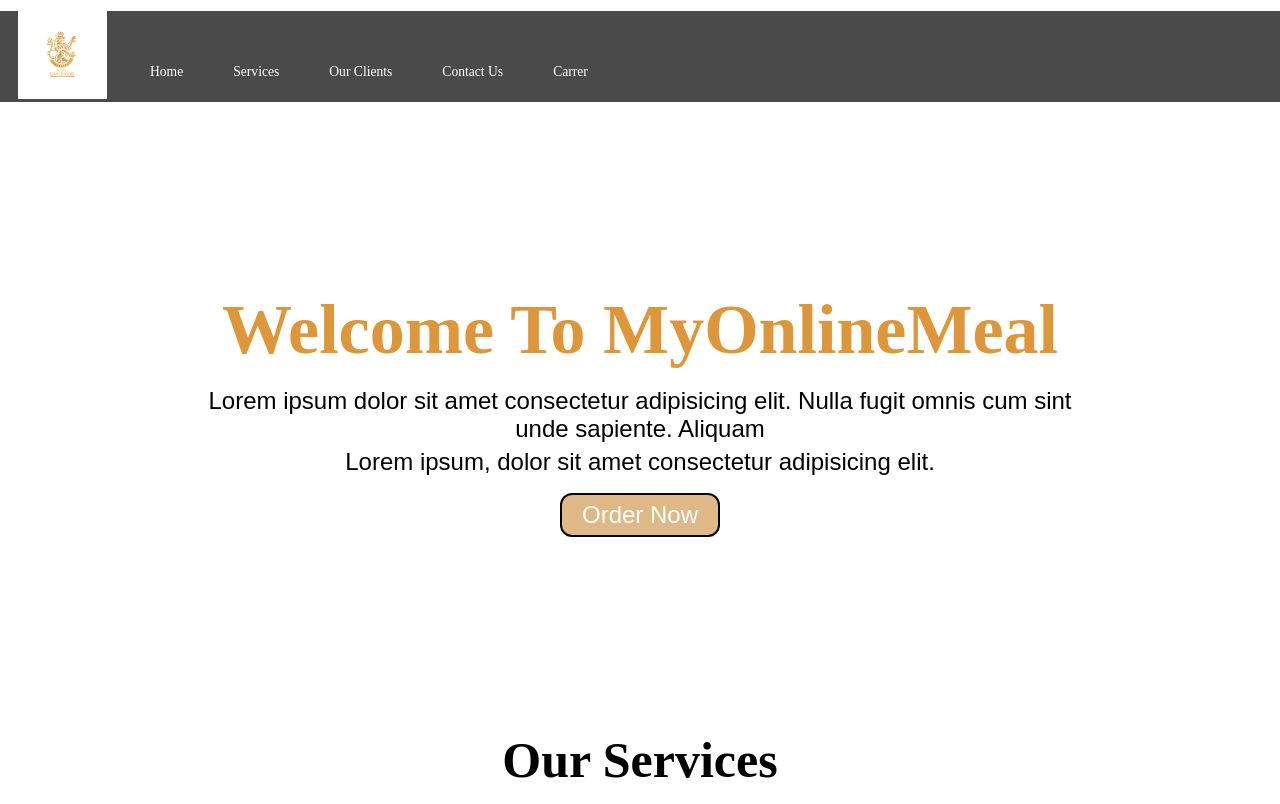
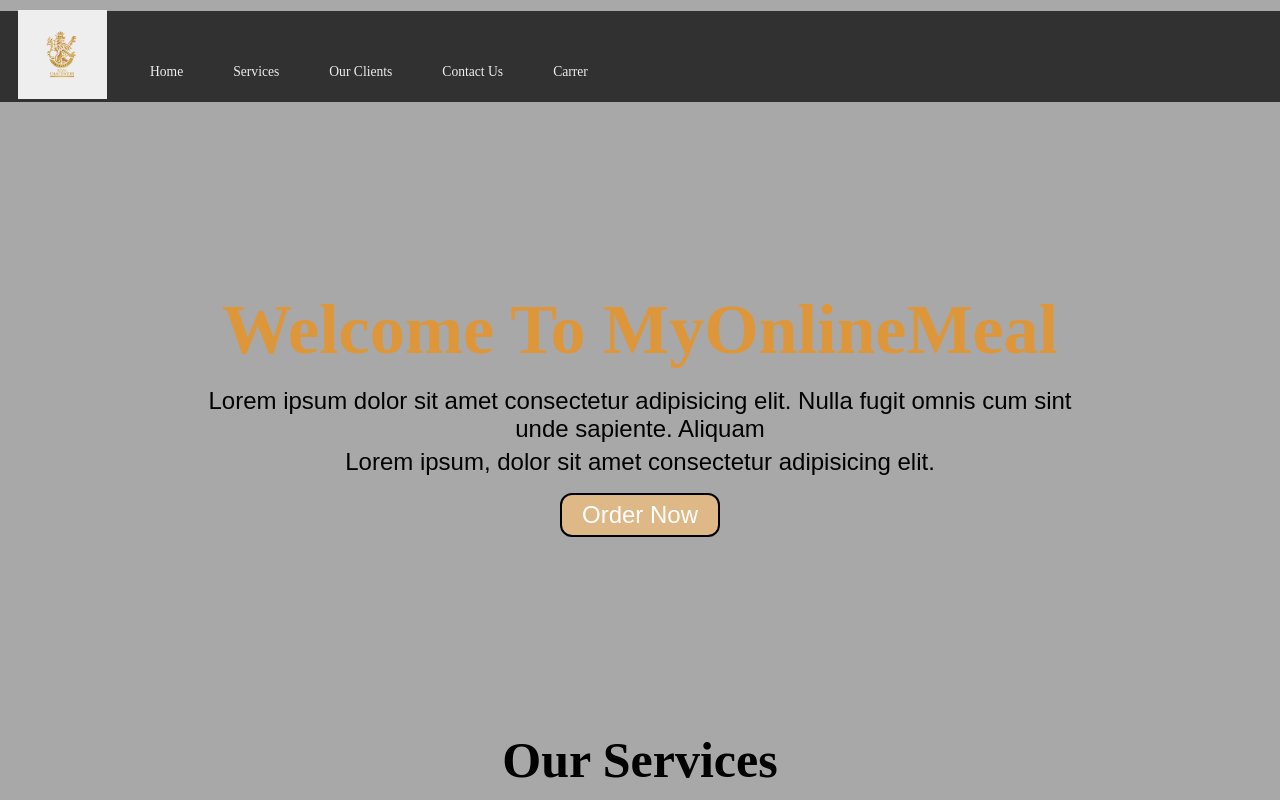
Before and after one commit to divyamlathiya/MyOnlineMeal22, a plain HTML site: page index.html in a window 1280 px wide. Shown: the top 804 px of the page. Drawn offline with Linux system fonts and the light colour scheme; the site is published under a folder, as on GitHub Pages, so addresses that start at the root find nothing.

Commit message:
Update restaurant.css

```diff
--- a/restaurant.css
+++ b/restaurant.css
@@ -84,7 +84,7 @@
 
 #home::before {
     content: "";
-    background: url('/img/bg_image.png') no-repeat center center/cover;
+    background: url('./img/bg_image.png') no-repeat center center/cover;
     position: absolute;
     top: 0px;
     left: 0px;
```
